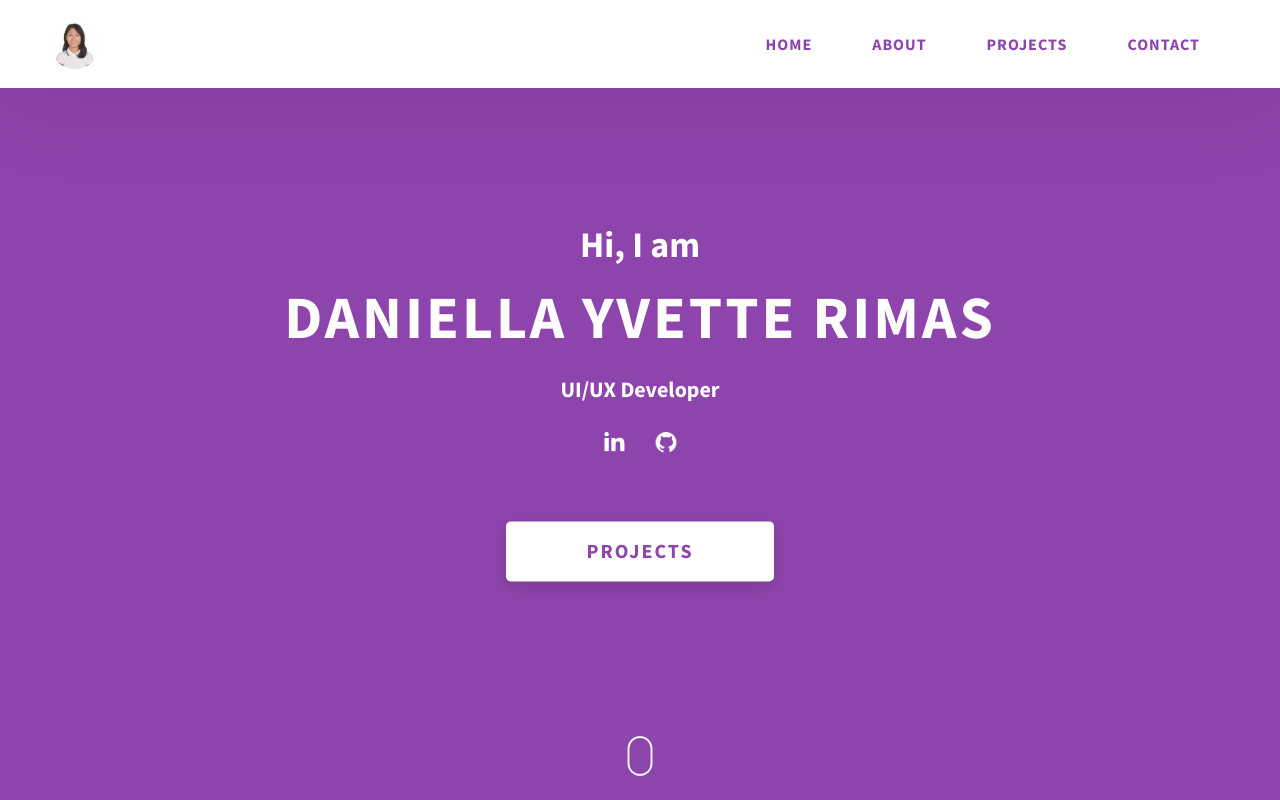
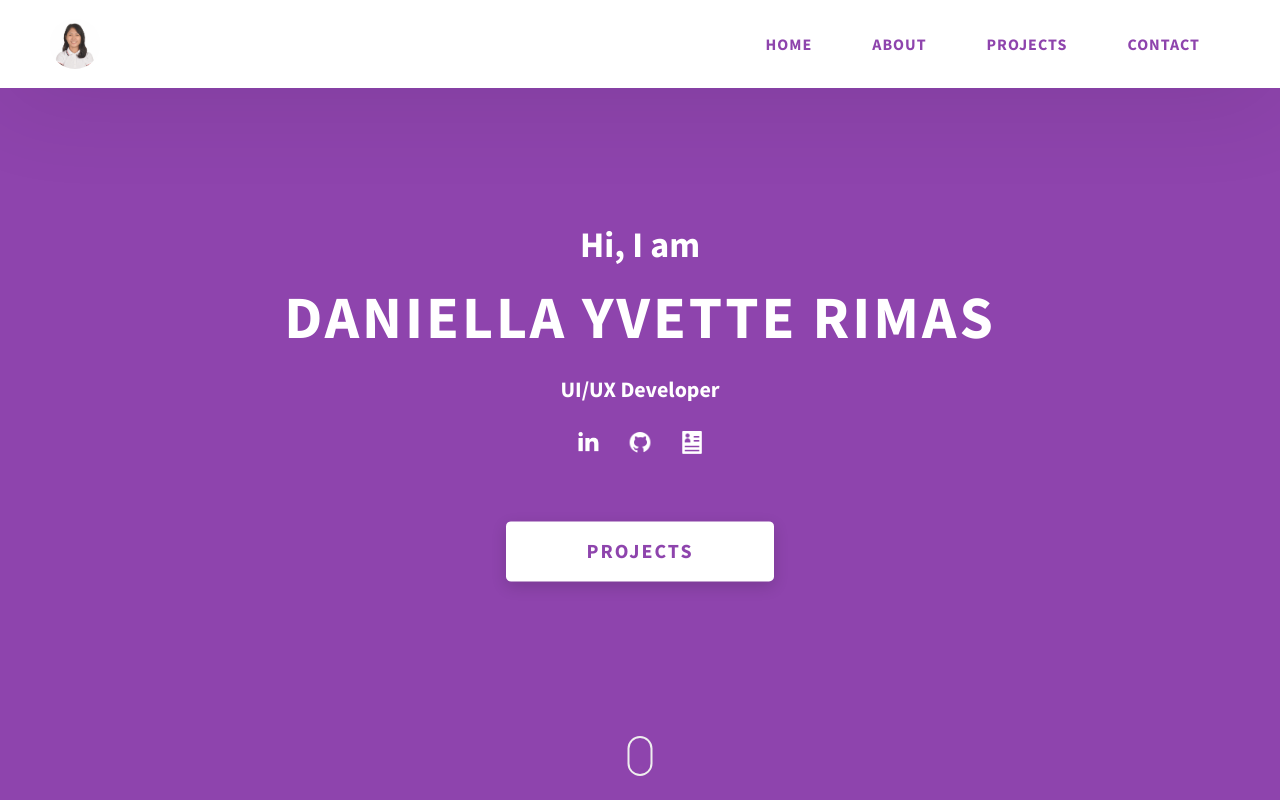
Before and after one commit to Danivy01/Daniella-Yvette-Rimas_Portfolio, a website: page index.html in a window 1280 px wide. Shown: the top 800 px of the page. Drawn offline with Linux system fonts and the light colour scheme.

Commit message:
add resume logo

```diff
--- a/index.html
+++ b/index.html
@@ -109,6 +109,15 @@
             <a href="https://github.com/Danivy01" class="home-hero__social-icon-link" target="_blank">
               <img
                 src="./assets/png/github-ico.png"
+                alt="icon"
+                class="home-hero__social-icon"
+              />
+            </a>
+          </div>
+          <div class="home-hero__social">
+            <a href="https://github.com/Danivy01" class="home-hero__social-icon-link" target="_blank">
+              <img
+                src="./assets/png/Resume.png"
                 alt="icon"
                 class="home-hero__social-icon"
               />
```
Also changed, not shown: assets/png/Resume.png (added).
